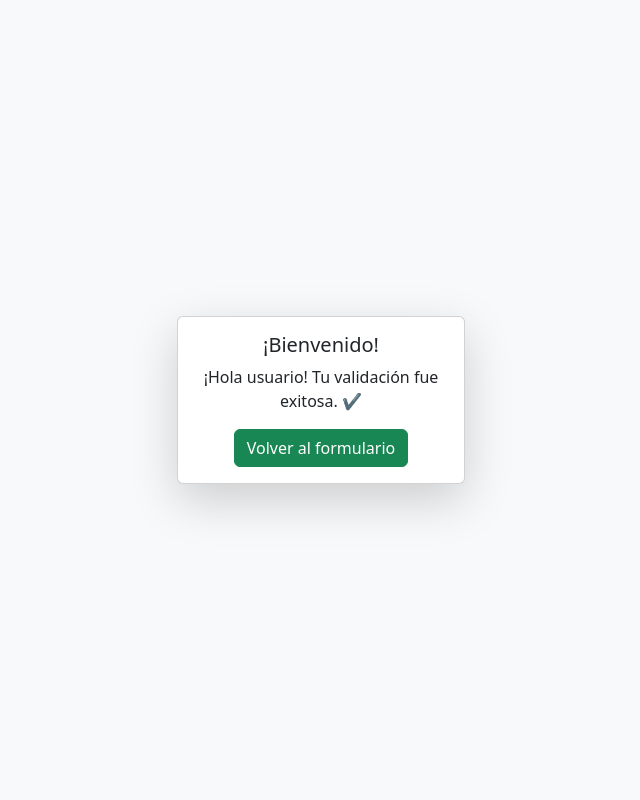
After one commit to linda-rojas/reCATCHA_V1, a PHP site: page /validationSuccess.php in a window 1280 px wide. The commit adds this page. Shown: the whole page, without its empty margins (319-959 px from the left). Run offline with PHP 8.4, Linux system fonts and the light colour scheme.

Commit message:
mejor presentacion de la redireccion

```diff
--- /dev/null
+++ b/styles/validationSuccess.css
@@ -0,0 +1,29 @@
+body,
+html {
+    height: 100%;
+}
+
+.full-height {
+    height: 100vh;
+    display: flex;
+    justify-content: center;
+    align-items: center;
+}
+
+
+.btn-custom-green {
+    background-color: #13c33c;
+    border-color: #10d13d;
+    color: white;
+    transition: all 0.3s ease;
+}
+
+.btn-custom-green:hover {
+    background-color: #218838;
+    border-color: #1e7e34;
+}
+
+.btn-custom-green:focus,
+.btn-custom-green.focus {
+    box-shadow: 0 0 0 0.25rem rgba(40, 167, 69, 0.5);
+}
--- /dev/null
+++ b/validationSuccess.php
@@ -0,0 +1,29 @@
+<?php
+session_start();
+$nombre = isset($_SESSION['nombre']) ? $_SESSION['nombre'] : "usuario";
+?>
+
+<!DOCTYPE html>
+<html lang="en">
+
+<head>
+    <meta charset="UTF-8">
+    <title>Éxito</title>
+    <link href="https://cdn.jsdelivr.net/npm/bootstrap@5.3.2/dist/css/bootstrap.min.css" rel="stylesheet">
+    <link rel="stylesheet" href="styles/validationSuccess.css">
+</head>
+
+<body class="bg-light">
+
+    <div class="container-fluid full-height">
+        <div class="card shadow-lg" style="width: 18rem;">
+            <div class="card-body text-center">
+                <h5 class="card-title">¡Bienvenido!</h5>
+                <p class="card-text">¡Hola <?php echo htmlspecialchars($nombre); ?>! Tu validación fue exitosa. ✔</p>
+                <a href="index.php" class="btn btn-success">Volver al formulario</a>
+            </div>
+        </div>
+    </div>
+</body>
+
+</html>
```
Also changed, not shown: index.php (+3 -6 lines), procesar.php (+5 -6 lines), styles/index.css (renamed from styles.css).
